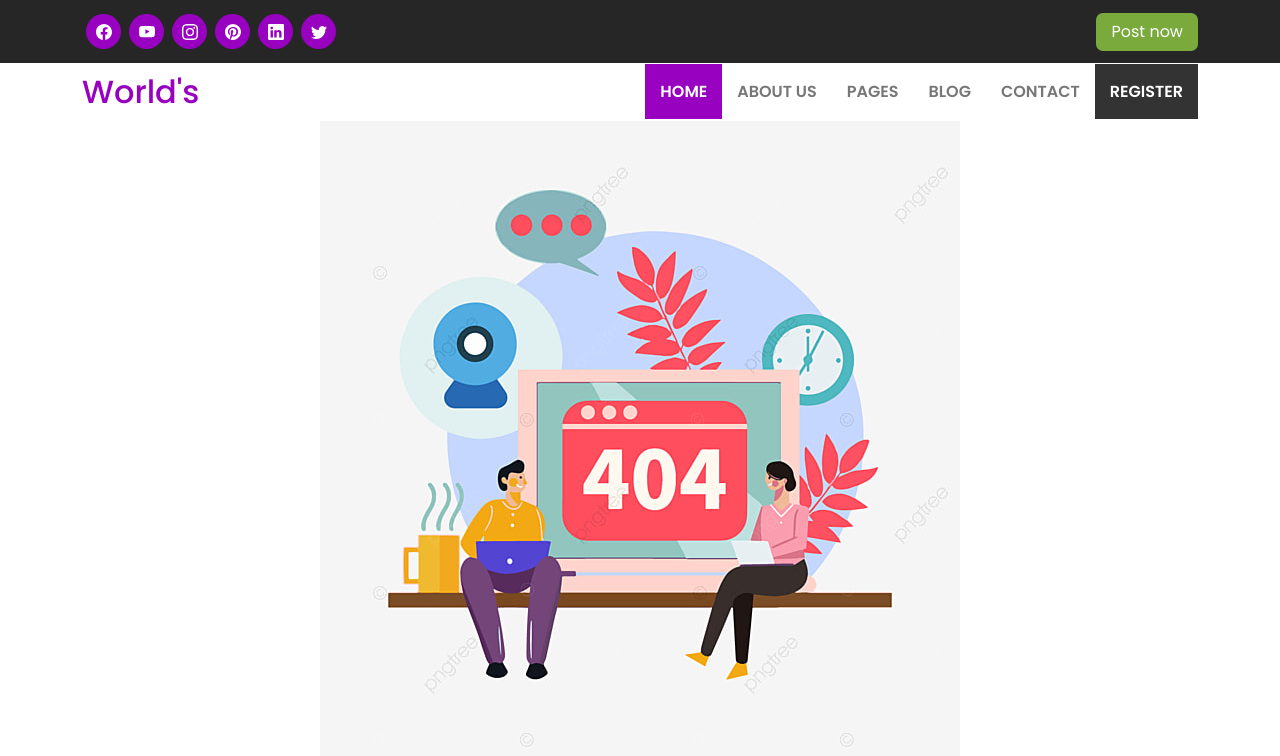
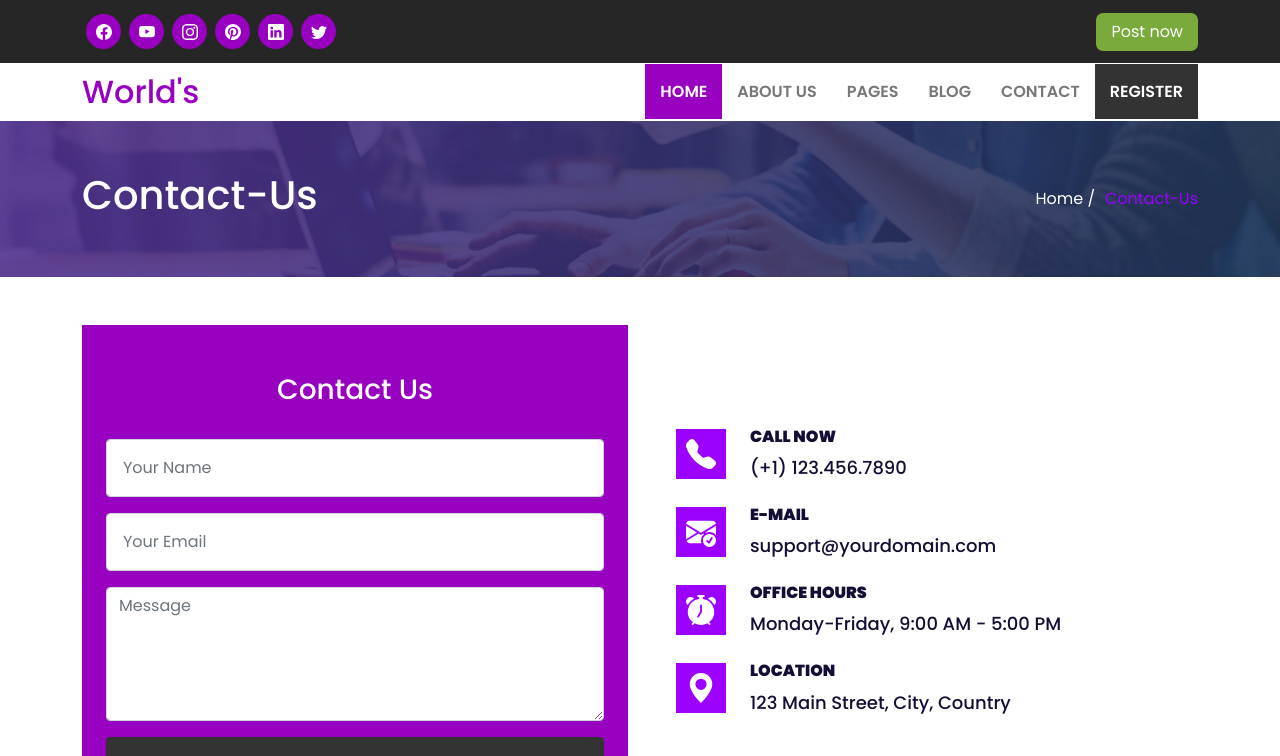
Before and after one commit to monirul360/Classifieds, a React (Create React App) app: page /contact in a window 1280 px wide. Shown: the top 756 px of the page. Built offline with nearby package versions, Linux system fonts and the light colour scheme; no server answers.

Commit message:
contact us page design

```diff
--- a/src/App.css
+++ b/src/App.css
@@ -629,6 +629,39 @@
   border-bottom-left-radius: 30px;
 }
 
+/* =============contact-section============= */
+.contact-section .contact-info .icon {
+  background-color: #9c00ff;
+  width: 50px;
+  height: 50px;
+  display: flex;
+  justify-content: center;
+  align-items: center;
+  color: white;
+}
+
+.contact-section .contact-info .icon svg {
+  width: 30px;
+  height: 30px;
+}
+
+.contact-section .contact-info .content h5 {
+  font-family: 'Poppins';
+  font-style: normal;
+  font-weight: 600;
+  font-size: 16px;
+  text-transform: uppercase;
+  color: #130E35;
+}
+
+.contact-section .contact-info .content p {
+  font-family: 'Poppins';
+  font-style: normal;
+  font-weight: 500;
+  font-size: 18px;
+  color: #130E35;
+}
+
 /* =============dashboard-section========== */
 
 
--- a/src/App.js
+++ b/src/App.js
@@ -19,6 +19,7 @@
 import Chat from './Dashboard/Chat/Chat';
 import Error from './Page/Error/Error';
 import Aboutus from './Page/Aboutus/Aboutus';
+import Contact from './Page/Contact/Contact';
 formatDistance(subDays(new Date(), 3), new Date(), { addSuffix: true })
 function App() {
   AOS.init();
@@ -30,6 +31,7 @@
         <Route path='/aboutus' element={<Aboutus></Aboutus>}></Route>
         <Route path='/register' element={<Register></Register>}></Route>
         <Route path='/login' element={<Login></Login>}></Route>
+        <Route path='/contact' element={<Contact></Contact>}></Route>
         <Route path='dashboard' element={
           <Private>
             <Dashboard></Dashboard>
--- /dev/null
+++ b/src/Page/Contact/Contact.js
@@ -0,0 +1,90 @@
+import React from 'react';
+import Tittle from '../../Component/Share/Tittle/Tittle';
+
+const Contact = () => {
+    return (
+        <div>
+            <Tittle tittle="Contact-Us" self="Contact-Us"></Tittle>
+            <section className="contact-section mt-5">
+                <div className="container">
+                    <div className="row d-flex justify-content-center align-items-center">
+                        <div className="col-lg-6">
+                            <div style={{ background: "#9801c0" }} className='p-4'>
+                                <h3 className='text-center text-white py-4'>Contact Us</h3>
+                                <form className="contact-form">
+                                    <div className="form-group">
+                                        <input type="text" class="form-control p-3 " name="name" placeholder="Your Name" required />
+                                    </div>
+                                    <div className="form-group">
+                                        <input type="email" class="form-control p-3 my-3" name="email" placeholder="Your Email" required />
+                                    </div>
+                                    <div className="form-group">
+                                        <textarea class="form-control" name="message" rows="5" placeholder="Message" required></textarea>
+                                    </div>
+                                    <div className="form-group">
+                                        <input style={{
+                                            background: "#333", border
+                                                : "none"
+                                        }} className="form-control p-3 mt-3 text-white" type="submit" value="Send" />
+                                    </div>
+
+                                </form>
+                            </div>
+                        </div>
+                        <div className="col-lg-6">
+                            <div className="contact-info p-4">
+                                <div className="d-flex align-items-center my-4">
+                                    <div className="icon">
+                                        <svg xmlns="http://www.w3.org/2000/svg" width="16" height="16" fill="currentColor" class="bi bi-telephone-fill" viewBox="0 0 16 16">
+                                            <path fill-rule="evenodd" d="M1.885.511a1.745 1.745 0 0 1 2.61.163L6.29 2.98c.329.423.445.974.315 1.494l-.547 2.19a.678.678 0 0 0 .178.643l2.457 2.457a.678.678 0 0 0 .644.178l2.189-.547a1.745 1.745 0 0 1 1.494.315l2.306 1.794c.829.645.905 1.87.163 2.611l-1.034 1.034c-.74.74-1.846 1.065-2.877.702a18.634 18.634 0 0 1-7.01-4.42 18.634 18.634 0 0 1-4.42-7.009c-.362-1.03-.037-2.137.703-2.877L1.885.511z" />
+                                        </svg>
+                                    </div>
+                                    <div className="content ms-4">
+                                        <h5><strong>Call Now</strong> </h5>
+                                        <p>(+1) 123.456.7890</p>
+                                    </div>
+                                </div>
+                                <div className="d-flex align-items-center my-4">
+                                    <div className="icon">
+                                        <svg xmlns="http://www.w3.org/2000/svg" width="16" height="16" fill="currentColor" class="bi bi-envelope-check-fill" viewBox="0 0 16 16">
+                                            <path d="M.05 3.555A2 2 0 0 1 2 2h12a2 2 0 0 1 1.95 1.555L8 8.414.05 3.555ZM0 4.697v7.104l5.803-3.558L0 4.697ZM6.761 8.83l-6.57 4.026A2 2 0 0 0 2 14h6.256A4.493 4.493 0 0 1 8 12.5a4.49 4.49 0 0 1 1.606-3.446l-.367-.225L8 9.586l-1.239-.757ZM16 4.697v4.974A4.491 4.491 0 0 0 12.5 8a4.49 4.49 0 0 0-1.965.45l-.338-.207L16 4.697Z" />
+                                            <path d="M16 12.5a3.5 3.5 0 1 1-7 0 3.5 3.5 0 0 1 7 0Zm-1.993-1.679a.5.5 0 0 0-.686.172l-1.17 1.95-.547-.547a.5.5 0 0 0-.708.708l.774.773a.75.75 0 0 0 1.174-.144l1.335-2.226a.5.5 0 0 0-.172-.686Z" />
+                                        </svg>
+                                    </div>
+                                    <div className="content ms-4">
+                                        <h5><strong>E-mail</strong> </h5>
+                                        <p>support@yourdomain.com</p>
+                                    </div>
+                                </div>
+                                <div className="d-flex align-items-center my-4">
+                                    <div className="icon">
+                                        <svg xmlns="http://www.w3.org/2000/svg" width="16" height="16" fill="currentColor" class="bi bi-alarm-fill" viewBox="0 0 16 16">
+                                            <path d="M6 .5a.5.5 0 0 1 .5-.5h3a.5.5 0 0 1 0 1H9v1.07a7.001 7.001 0 0 1 3.274 12.474l.601.602a.5.5 0 0 1-.707.708l-.746-.746A6.97 6.97 0 0 1 8 16a6.97 6.97 0 0 1-3.422-.892l-.746.746a.5.5 0 0 1-.707-.708l.602-.602A7.001 7.001 0 0 1 7 2.07V1h-.5A.5.5 0 0 1 6 .5zm2.5 5a.5.5 0 0 0-1 0v3.362l-1.429 2.38a.5.5 0 1 0 .858.515l1.5-2.5A.5.5 0 0 0 8.5 9V5.5zM.86 5.387A2.5 2.5 0 1 1 4.387 1.86 8.035 8.035 0 0 0 .86 5.387zM11.613 1.86a2.5 2.5 0 1 1 3.527 3.527 8.035 8.035 0 0 0-3.527-3.527z" />
+                                        </svg>
+                                    </div>
+                                    <div className="content ms-4">
+                                        <h5><strong>Office Hours</strong> </h5>
+                                        <p>Monday-Friday, 9:00 AM - 5:00 PM</p>
+                                    </div>
+                                </div>
+                                <div className="d-flex align-items-center my-4">
+                                    <div className="icon">
+                                        <svg xmlns="http://www.w3.org/2000/svg" width="16" height="16" fill="currentColor" class="bi bi-geo-alt-fill" viewBox="0 0 16 16">
+                                            <path d="M8 16s6-5.686 6-10A6 6 0 0 0 2 6c0 4.314 6 10 6 10zm0-7a3 3 0 1 1 0-6 3 3 0 0 1 0 6z" />
+                                        </svg>
+                                    </div>
+                                    <div className="content ms-4">
+                                        <h5><strong>Location</strong> </h5>
+                                        <p>123 Main Street, City, Country</p>
+                                    </div>
+                                </div>
+                            </div>
+                        </div>
+                    </div>
+                </div>
+            </section>
+        </div>
+    );
+};
+
+export default Contact;
```
